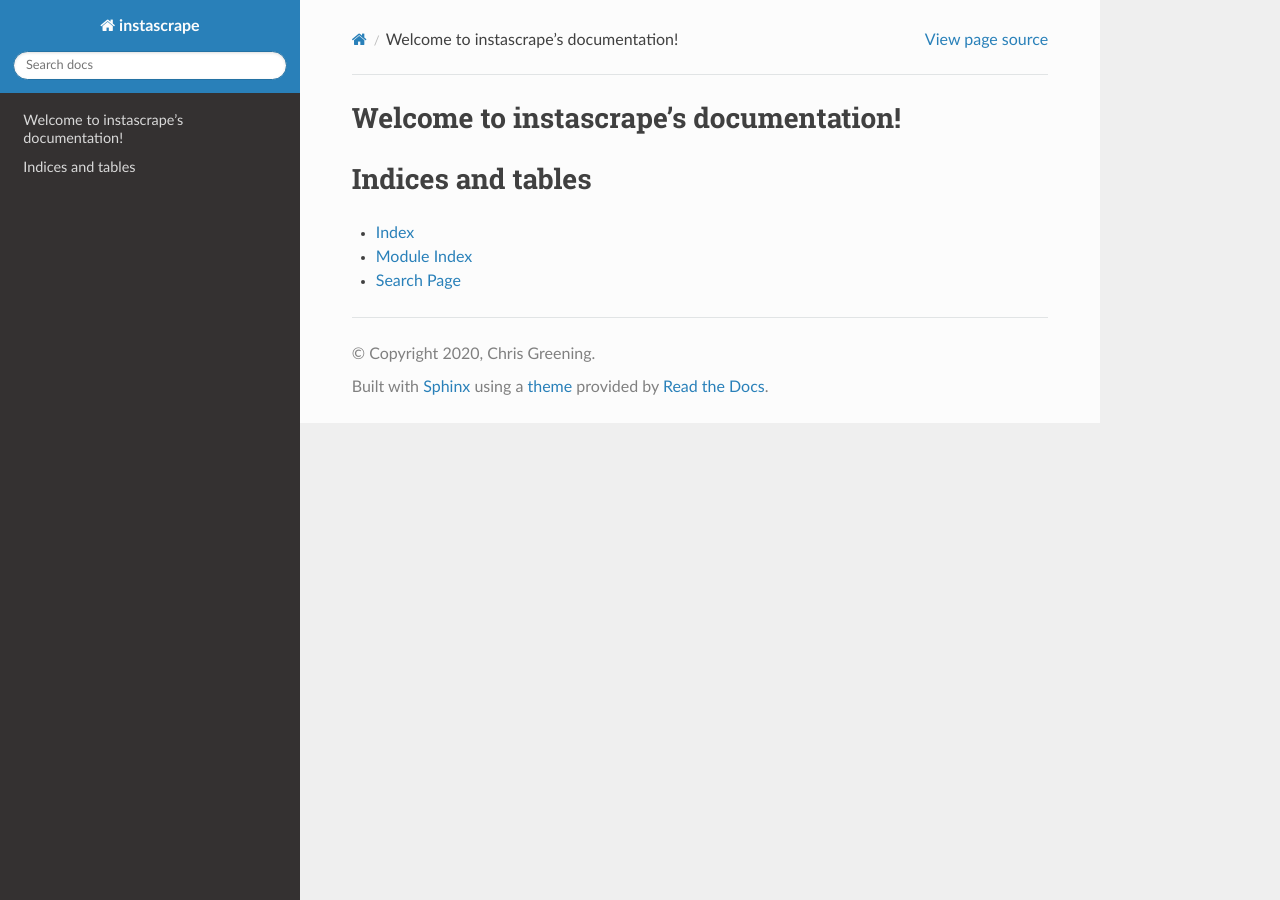
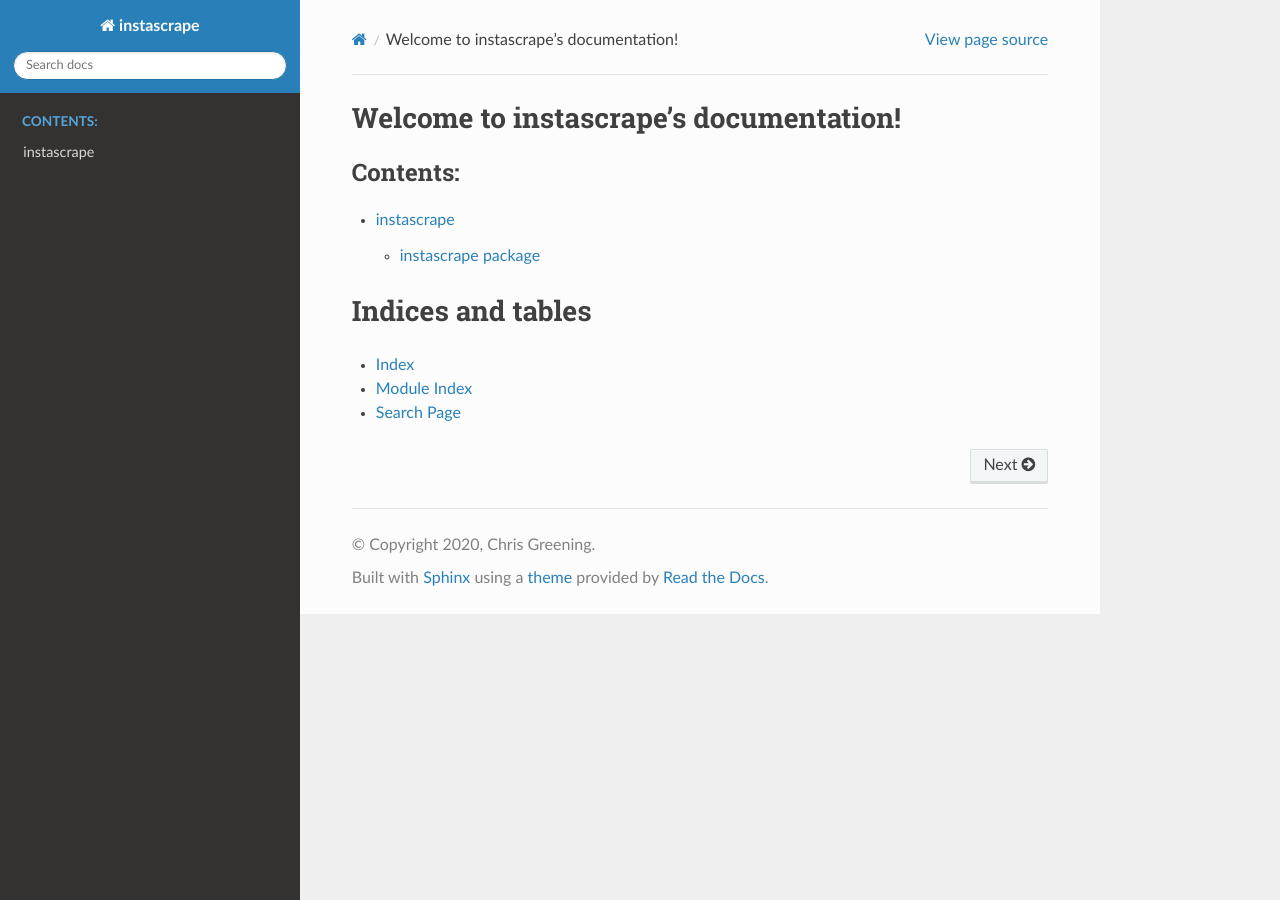
Before and after one commit to chris-greening/instascrape, a Sphinx documentation site: the page built from docs/index.rst, in a window 1280 px wide. Built offline with Sphinx 7.4.7 and the Read the Docs theme 2.0.0, drawn with Linux system fonts in a browser that asks for light colours; part of the change alters nothing that is shown.

```diff
--- a/docs/conf.py
+++ b/docs/conf.py
@@ -36,6 +36,8 @@ extensions = [
     'sphinx.ext.napoleon'
 ]
 
+master_doc = 'index'
+
 # Add any paths that contain templates here, relative to this directory.
 templates_path = ['_templates']
 
--- a/docs/index.rst
+++ b/docs/index.rst
@@ -10,6 +10,8 @@ Welcome to instascrape's documentation!
    :maxdepth: 2
    :caption: Contents:
 
+   modules
+
 
 
 Indices and tables
```
